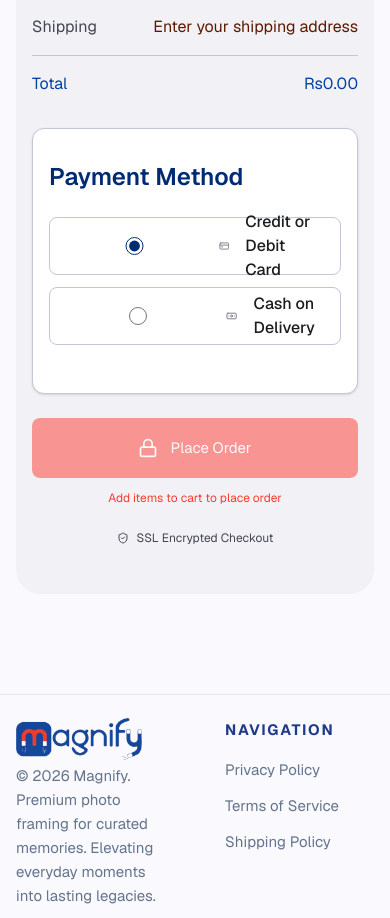
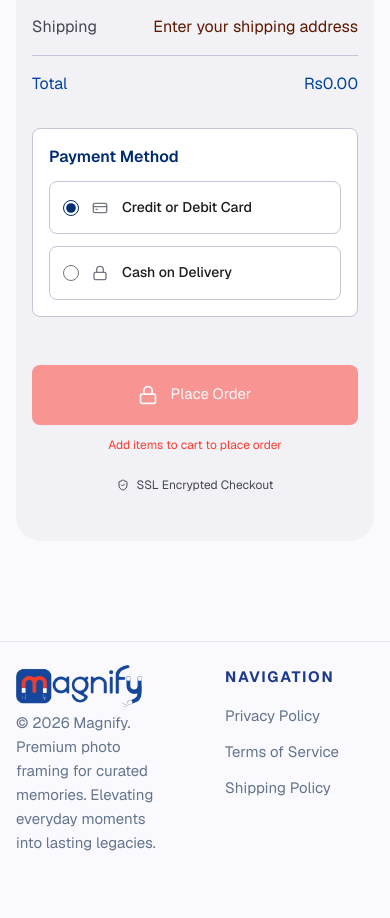
Before and after one commit to Neon-Labz/fridge-magnet-frame-frontend, a Next.js app: page /checkout in a window 390 px wide. Shown: the part 1800-2718 px from the top of the page. Built offline with nearby package versions, Linux system fonts and the light colour scheme.

Commit message:
fix: update checkout payment method responsive layout

```diff
--- a/src/components/website/checkout/OrderSummary.tsx
+++ b/src/components/website/checkout/OrderSummary.tsx
@@ -118,39 +118,44 @@ export default function OrderSummary({
         </div>
       </div>
 
-      {/* Payment Method */}
-      <div className="flex flex-col gap-6 rounded-xl border border-[#C3C6D4] bg-white px-8 pb-12 pt-8 shadow-sm">
-        <h3 className="font-manrope text-2xl font-semibold leading-8 text-[#002B73]">
+     {/* Payment */}
+<div className="mx-auto mb-6 w-full max-w-[560px] rounded-lg border border-[#C3C6D4] bg-white p-4 md:max-w-[700px] lg:max-w-[560px]">
+
+  <h3 className="mb-3 text-base font-semibold text-[#002B73]">
     Payment Method
   </h3>
 
-        <div className="flex flex-col gap-3">
-          <label className="flex h-[58px] cursor-pointer items-center gap-4 rounded-lg border border-[#C3C6D4] px-4 hover:bg-[#F9FAFB]">
+  <div className="space-y-3">
+    <label className="grid w-full cursor-pointer grid-cols-[18px_18px_1fr] items-center gap-3 rounded-lg border border-[#C3C6D4] px-3 py-4 hover:bg-[#F9FAFB]">
       <input
         type="radio"
         name="payment"
         value="card"
         checked={paymentMethod === "card"}
         onChange={() => onPaymentMethodChange?.("card")}
-              className="h-[18px] w-[18px] accent-[#002B73]"
+        className="h-4 w-4 accent-[#002B73]"
       />
-            <CreditCard className="h-5 w-5 text-[#747784]" />
-            <span className="text-base font-medium leading-6 text-[#1A1C1F]">
+
+      <CreditCard className="h-4 w-4 text-[#747784]" />
+
+      <span className="break-words text-sm font-medium leading-snug text-[#1A1C1F]">
         Credit or Debit Card
       </span>
     </label>
 
-          <label className="flex h-[58px] cursor-pointer items-center gap-4 rounded-lg border border-[#C3C6D4] px-4 hover:bg-[#F9FAFB]">
+    <label className="grid w-full cursor-pointer grid-cols-[18px_18px_1fr] items-center gap-3 rounded-lg border border-[#C3C6D4] px-3 py-4 hover:bg-[#F9FAFB]">
       <input
         type="radio"
         name="payment"
         value="cod"
         checked={paymentMethod === "cod"}
         onChange={() => onPaymentMethodChange?.("cod")}
-              className="h-[18px] w-[18px] accent-[#002B73]"
+        className="h-4 w-4 accent-[#002B73]"
       />
-            <Banknote className="h-5 w-5 text-[#747784]" />
-            <span className="text-base font-medium leading-6 text-[#1A1C1F]">
+
+      <Lock className="h-4 w-4 text-[#747784]" />
+
+      <span className="break-words text-sm font-medium leading-snug text-[#1A1C1F]">
         Cash on Delivery
       </span>
     </label>
```
Lines whose indentation alone changed are shown as unchanged.
